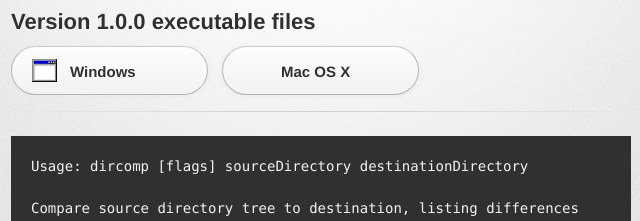
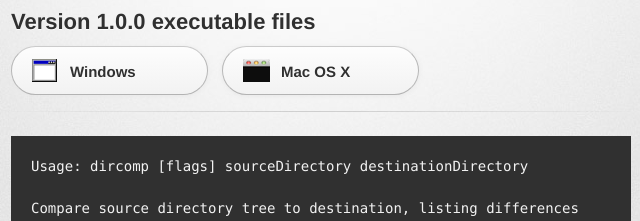
Before and after one commit to pto/dircomp, a plain HTML site: page index.html in a window 1280 px wide. Shown: the part 297-518 px from the top of the page, 319-959 px from the left. Drawn offline with Linux system fonts and the light colour scheme; a web font is replaced by a local one.

Commit message:
Add Darwin icon

```diff
--- a/stylesheets/stylesheet.css
+++ b/stylesheets/stylesheet.css
@@ -166,6 +166,9 @@ a.button span {
 }
 #download-exe span {
   background: transparent url(../images/exe-icon.png) 12px 50% no-repeat;
+}
+#download-darwin span {
+  background: transparent url(../images/darwin-icon.png) 12px 50% no-repeat;
 }
 
 code, pre {
```
